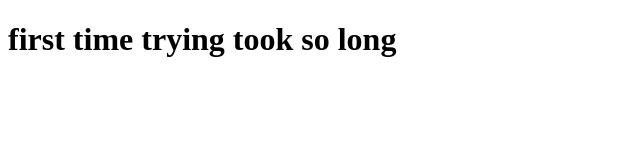
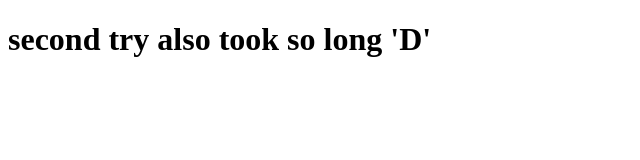
Before and after one commit to Programming-Club-IAU/Week-1, a plain HTML site: page try.html in a window 1280 px wide. Shown: the whole page, without its empty margins (0-640 px from the left). Drawn offline with Linux system fonts and the light colour scheme.

Commit message:
changed text

```diff
--- a/try.html
+++ b/try.html
@@ -6,6 +6,6 @@
     <title>Document</title>
 </head>
 <body>
-    <h1> first time trying took so long<h1>
+    <h1> second try also took so long 'D' <h1>
 </body>
 </html>
```
